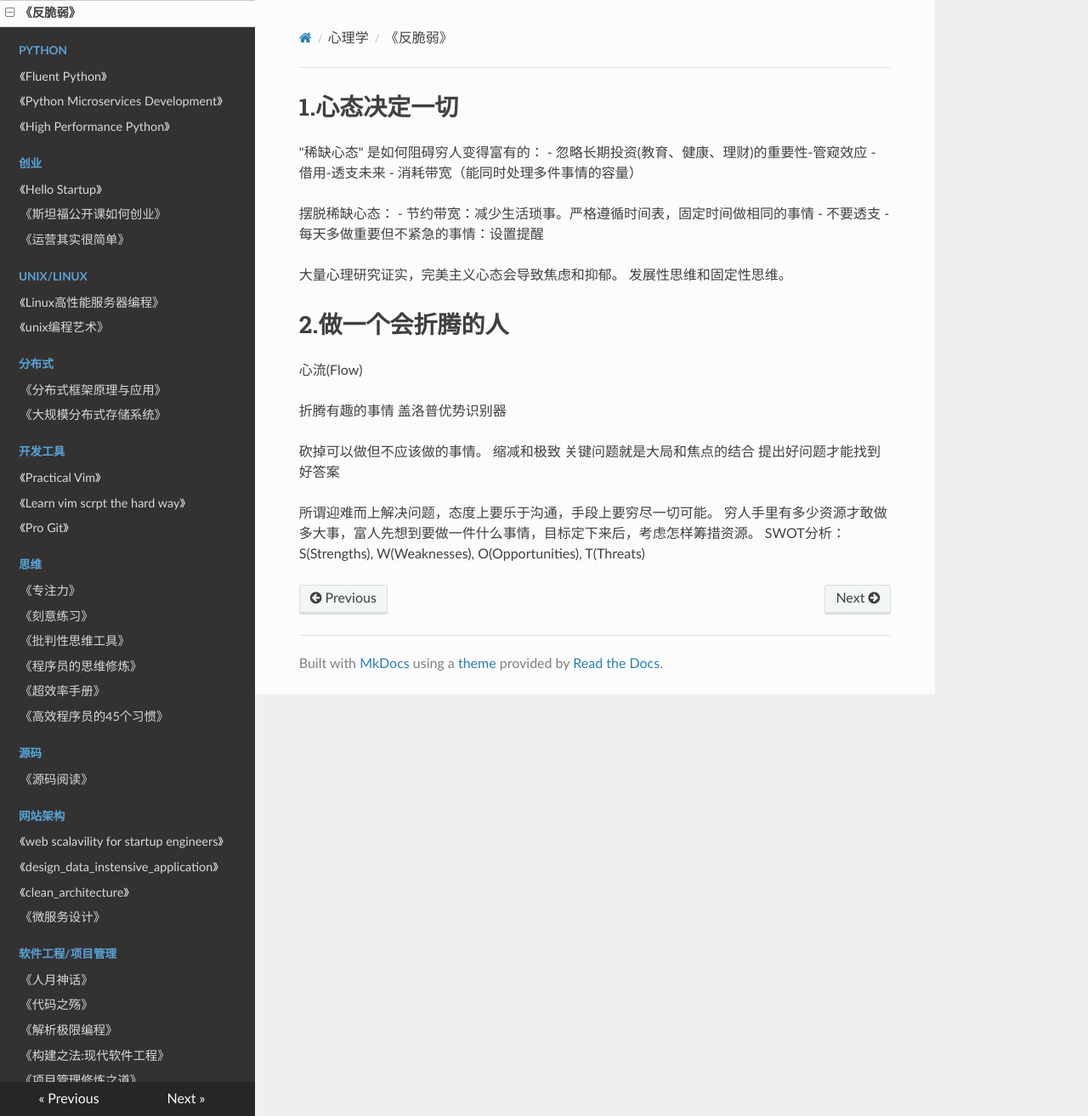
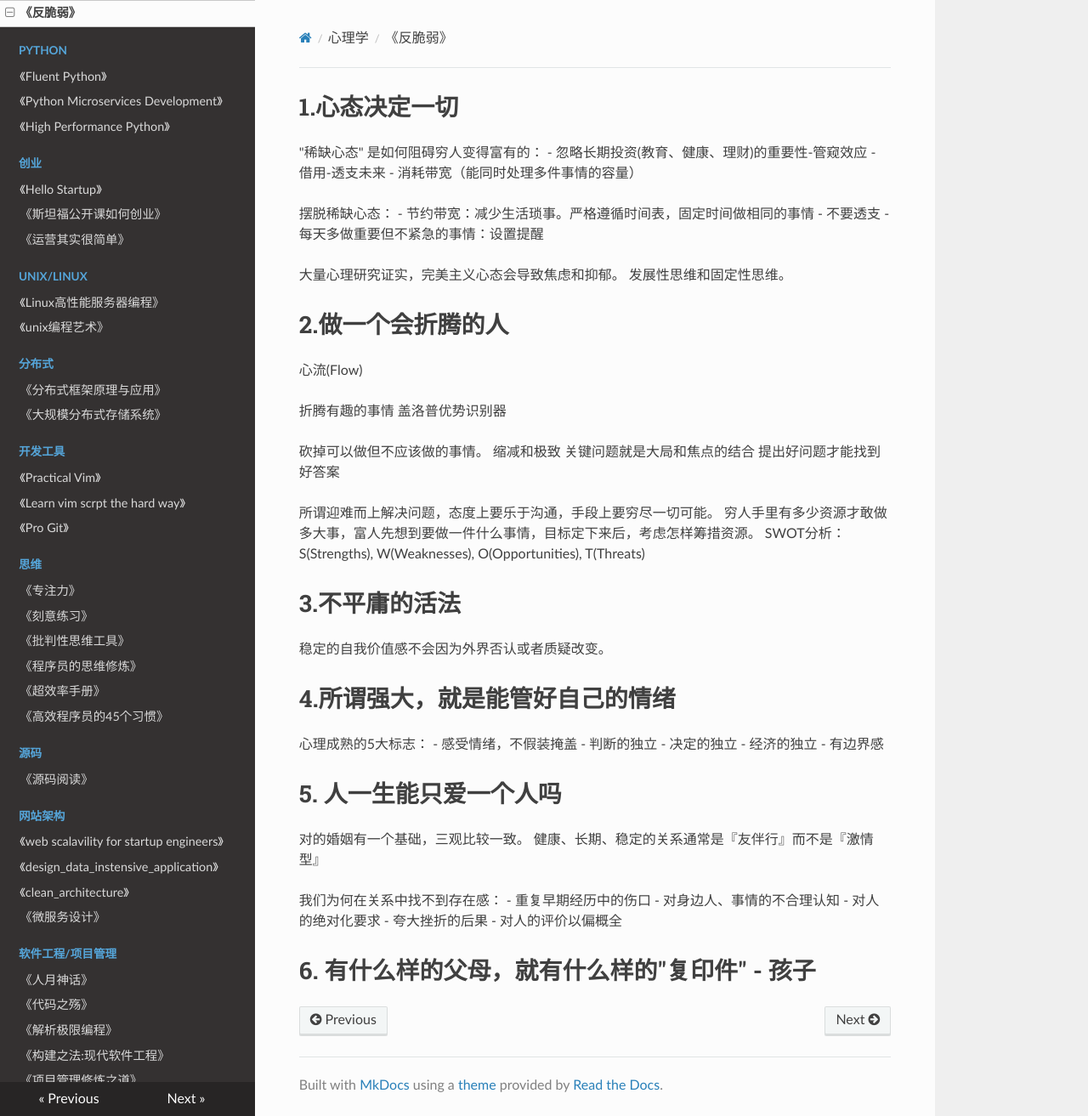
Before and after one commit to PegasusWang/booknotes, an MkDocs documentation site: the page built from docs/psychology/反脆弱.md, in a window 1280 px wide and 1313 px high. Shown: the whole window at 85% size. Built offline with MkDocs 1.6.1, drawn with Linux system fonts in a browser that asks for light colours; nearby versions of some CDN libraries; old or Windows-style settings are respelled for this version of MkDocs.

Commit message:
complete 反脆弱

```diff
--- a/docs/psychology/反脆弱.md
+++ b/docs/psychology/反脆弱.md
@@ -28,3 +28,31 @@
 所谓迎难而上解决问题，态度上要乐于沟通，手段上要穷尽一切可能。
 穷人手里有多少资源才敢做多大事，富人先想到要做一件什么事情，目标定下来后，考虑怎样筹措资源。
 SWOT分析：S(Strengths), W(Weaknesses), O(Opportunities), T(Threats)
+
+# 3.不平庸的活法
+
+稳定的自我价值感不会因为外界否认或者质疑改变。
+
+# 4.所谓强大，就是能管好自己的情绪
+
+心理成熟的5大标志：
+- 感受情绪，不假装掩盖
+- 判断的独立
+- 决定的独立
+- 经济的独立
+- 有边界感
+
+# 5. 人一生能只爱一个人吗
+
+对的婚姻有一个基础，三观比较一致。
+健康、长期、稳定的关系通常是『友伴行』而不是『激情型』
+
+我们为何在关系中找不到存在感：
+- 重复早期经历中的伤口
+- 对身边人、事情的不合理认知
+    - 对人的绝对化要求
+    - 夸大挫折的后果
+    - 对人的评价以偏概全
+
+
+# 6. 有什么样的父母，就有什么样的"复印件" - 孩子
```
